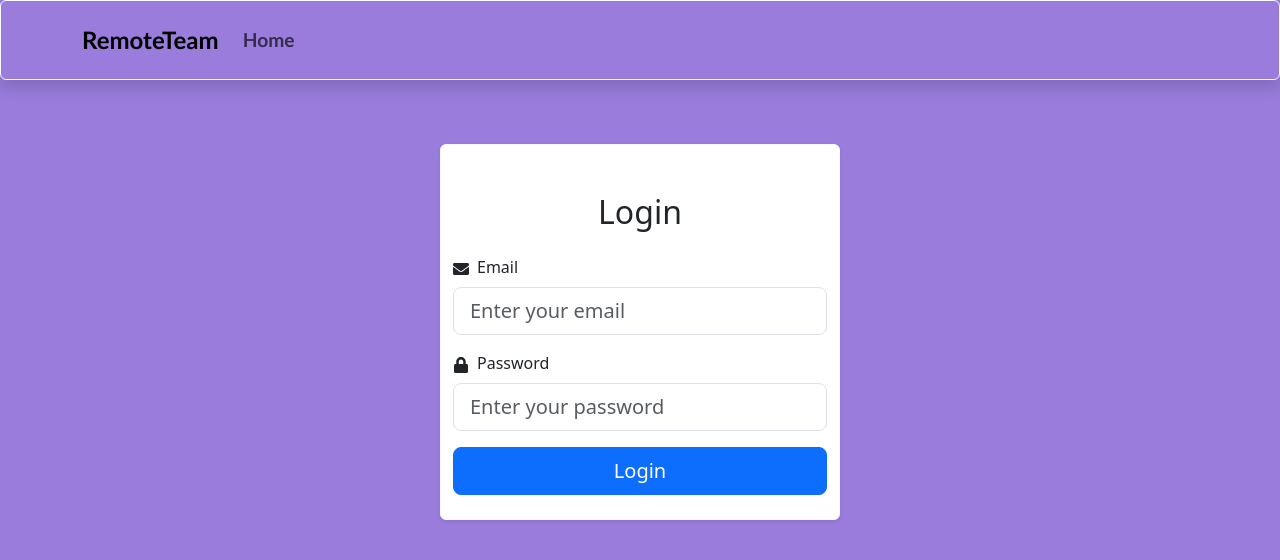
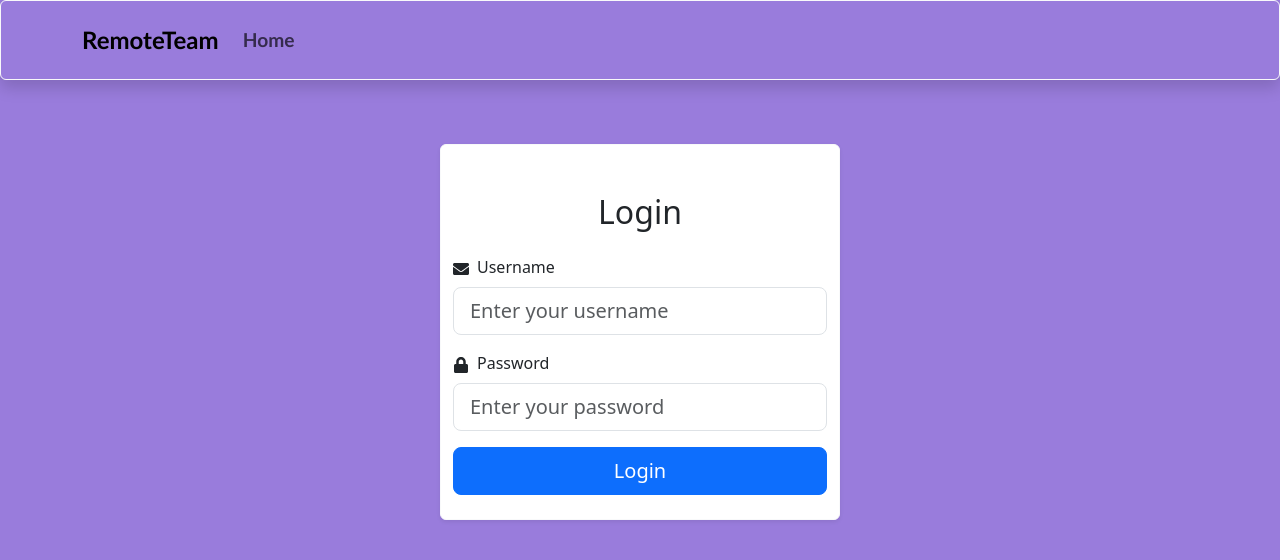
Before and after one commit to Ramvijay-123/remote, a React (Create React App) app in the folder frontend/: page /login in a window 1280 px wide. Shown: the top 560 px of the page. Built offline with nearby package versions, Linux system fonts and the light colour scheme; a web font is replaced by a local one.

Commit message:
adding feature

```diff
--- a/frontend/src/apiService.js
+++ b/frontend/src/apiService.js
@@ -7,7 +7,7 @@ export const registerUser = async (userDetails) => {
         const response = await axios.post(`${API_BASE_URL}/auth/addNewUser`, userDetails);
         return response.data;
     } catch (error) {
-        console.error('Error registering user:', error);
+        console.error('Username already exit', error);
         throw error;
     }
 };
@@ -29,6 +29,7 @@ export const createProject = async (project, token) => {
         });
         return response.data;
     } catch (error) {
+        console.log(token);
         console.error('Error creating project:', error);
         throw error;
     }
@@ -81,8 +82,6 @@ export const getTasksByProject = async (projectId, token) => {
         throw error;
     }
 };
-
-// Search functions
 export const searchUsers = async (name, token) => {
     try {
         const response = await axios.get(`${API_BASE_URL}/auth/searchUsers`, {
--- a/frontend/src/components/DashBoard.js
+++ b/frontend/src/components/DashBoard.js
@@ -25,6 +25,7 @@ const Dashboard = ({ token, userId }) => {
                 setUserDetails(user);
             } catch (error) {
                 console.error('Error fetching data:', error);
+
             } finally {
                 setLoading(false);
             }
@@ -60,7 +61,9 @@ const Dashboard = ({ token, userId }) => {
                         <div className="card-body text-center">
                             <FaTasks size={40} className="text-primary mb-3" />
                             <h5 className="card-title">Task Overview</h5>
-                            <div className="pie-chart-container">
+                            {
+                              totalTasks==0?
+                              <h1 className='text-warning'>No Task Assign</h1>: <div className="pie-chart-container">
                               <Pie
                                   data={pieData}
                                   options={{
@@ -76,21 +79,24 @@ const Dashboard = ({ token, userId }) => {
                                   }}
                               />
                           </div>
+                            }
                             <p className="mt-3">Total Tasks: {totalTasks}</p>
                         </div>
                     </div>
                 </div>
                 <div className="col-md-6">
                     <div className="card shadow-lg mb-4">
-                        <div className="card-body">
-                            <div className="d-flex align-items-center mb-4">
-                                <FaProjectDiagram size={30} className="text-success me-3" />
-                                <h5 className="card-title mb-0">Project Count</h5>
-                            </div>
-                            <p className="card-text">Number of Projects: {projectCount}</p>
+                        <div className="card-body m-auto
+                        d-flex flex-column">
+
                             <div className="d-flex align-items-center mb-4">
                                 <FaUser size={30} className="text-info me-3" />
-                                <h5 className="card-title mb-0">User Details</h5>
+                                <h3 className="card-title mb-0">User Details</h3>
+                            </div>
+                            <div className="d-flex align-items-center mb-4">
+                                <FaProjectDiagram size={20} className="text-success me-3" />
+                                <h2 className="card-title mb-0">Project Count:
+                           {projectCount}</h2>
                            </div>
                             <div className="d-flex align-items-center mb-3">
                                 <Avatar name={userDetails.name} size="50" round className="me-3" />
--- a/frontend/src/components/Info.js
+++ b/frontend/src/components/Info.js
@@ -51,7 +51,9 @@ const Info = () => {
                     </Col>
                 ))}
             </Row>
-            <Row className="mt-5 text-center">
+            <Row className="mt-5 w-50
+              mb-5 d-flex justify-content-center  m-auto
+            ">
                 <Col>
                     <img
                         src={flowchart}
--- a/frontend/src/components/Login.js
+++ b/frontend/src/components/Login.js
@@ -43,10 +43,10 @@ const Login = ({ setToken, setUserId, showToast }) => {
                     <h2 className="text-center mb-4">Login</h2>
                     <Form onSubmit={handleSubmit}>
                         <Form.Group className="mb-3">
-                            <Form.Label><FaEnvelope className="me-2" />Email</Form.Label>
+                            <Form.Label><FaEnvelope className="me-2" />Username</Form.Label>
                             <Form.Control
                                 type="text"
-                                placeholder="Enter your email"
+                                placeholder="Enter your username"
                                 value={email}
                                 onChange={(e) => setEmail(e.target.value)}
                                 required
--- a/frontend/src/components/Register.js
+++ b/frontend/src/components/Register.js
@@ -54,10 +54,10 @@ const Register = ({ setToken, setUserId }) => {
                     <h2 className="text-center mb-2 mt-2">Register</h2>
                     <Form onSubmit={handleSubmit}>
                         <Form.Group className="mb-3">
-                            <Form.Label><FaUser className="me-2" />Name</Form.Label>
+                            <Form.Label><FaUser className="me-2" />Username</Form.Label>
                             <Form.Control
                                 type="text"
-                                placeholder="Enter your name"
+                                placeholder="Enter your username"
                                 value={name}
                                 onChange={(e) => setName(e.target.value)}
                                 required
```
Lines whose indentation alone changed are shown as unchanged.
